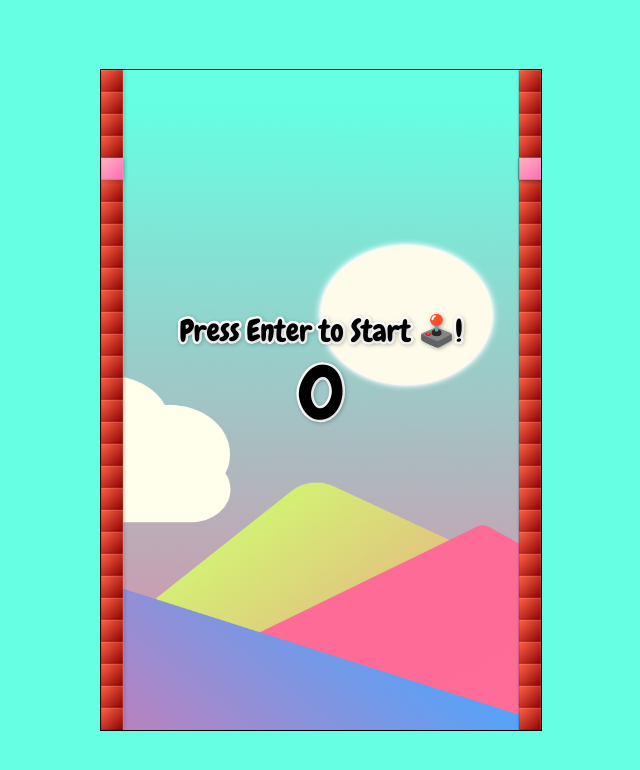
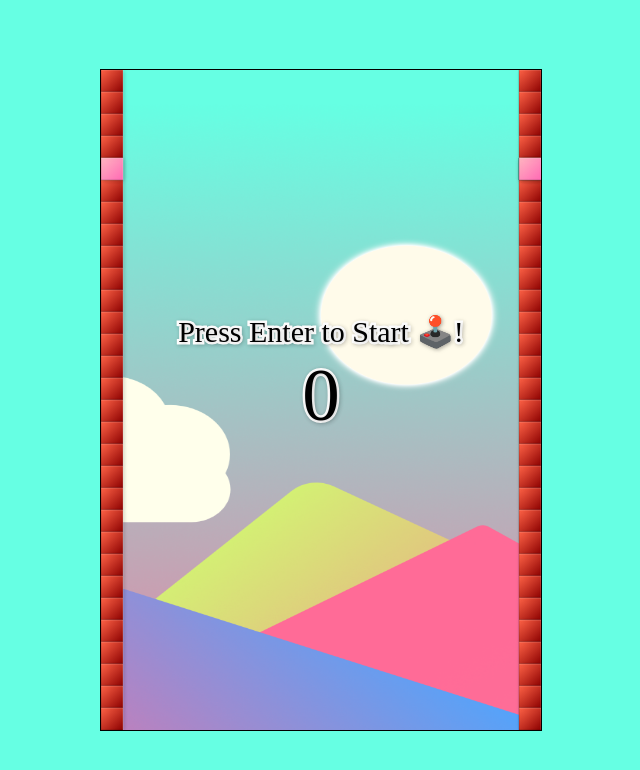
Before and after one commit to Harilala42/Tetris-Clone, a website built with Vite: page index.html in a window 1280 px wide. Shown: the whole page, without its empty margins (319-959 px from the left). Built offline with nearby package versions, Linux system fonts and the light colour scheme.

Commit message:
Deployment on Render

```diff
--- a/index.html
+++ b/index.html
@@ -5,10 +5,10 @@
         <meta name="viewport" content="width=device-width, initial-scale=1.0">
         <title>Game Tetris</title>
         <link rel="stylesheet" href="/src/Tetris.css" type="text/css">
+        <link href="https://fonts.googleapis.com/css2?family=Chewy&display=swap" rel="stylesheet">
     </head>
     <body>
         <div class="container">
-            <canvas id="canvas"></canvas>
             <div class="action">
                 <button id="pause" aria-label="Pause the game">
                     <img src="/images/pause.svg" alt="Pause the game">
@@ -17,6 +17,7 @@
                     <img src="/images/restart.svg" alt="Restart the game">
                 </button>
             </div>
+            <canvas id="canvas"></canvas>
         </div>
         <audio id="line-clear-sound" src="/sounds/bonus.mp3" preload="auto"></audio>
         <audio id="game-over-sound" src="/sounds/game-over.mp3" preload="auto"></audio>
--- a/src/Tetris.js
+++ b/src/Tetris.js
@@ -25,11 +25,6 @@ const MOVE_COOLDOWN = 150;
 const bgMusic = document.getElementById('background-music');
 const bonusSound = document.getElementById('line-clear-sound');
 const gameOverSound = document.getElementById('game-over-sound');
-
-const font = new FontFace('Chewy', "url('/fonts/Chewy-Regular.ttf')");
-font.load()
-    .then((loadedFont) => document.fonts.add(loadedFont))
-    .catch((err) => console.error(`Failed to load font: ${err}`));
 
 const TETROMINOES = {
     1: { color: 'orange', shape: [[8,4],[8,3],[9,3],[10,3],[11,3]], sign: 'L' },
@@ -198,10 +193,8 @@ function resizeCanvas() {
         score = window.localStorage.getItem('score') || 0;
         if (!score) window.localStorage.setItem('score', '0');
 
-        document.fonts.ready.then(() => {
-            displayMessage(`${viewportWidth > 768 ? 'Press Enter' : 'Tap'} to Start 🕹️!`, 2, 0.4);
-            displayMessage(score, 5, 0.5);
-        });
+        displayMessage(`${viewportWidth > 768 ? 'Press Enter' : 'Tap'} to Start 🕹️!`, 2, 0.4);
+        displayMessage(score, 5, 0.5);
     }
 }
 
```
